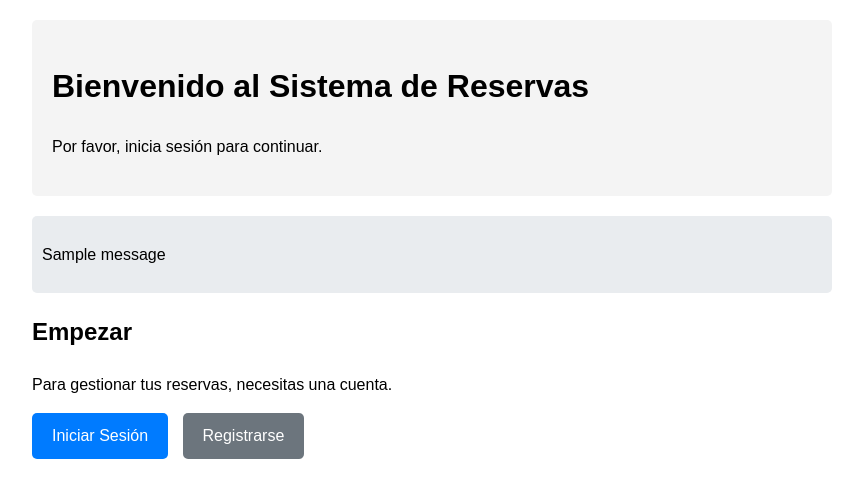
After one commit to CristianMz21/Sistema-de-Reservas-de-Eventos-Masivos, a Django app: page / in a window 1280 px wide. The commit adds this page. Shown: the top 498 px of the page, without its empty margins (208-1071 px from the left). Run offline with Django 5.2, Linux system fonts and the light colour scheme; tables that the repository leaves empty hold one stand-in row (values such as "Sample post"); one stand-in notice (Sample message) is shown.

Commit message:
update templates, create view home

```diff
--- a/config/urls.py
+++ b/config/urls.py
@@ -24,11 +24,13 @@ from rest_framework_simplejwt.views import (
 )
 
 from usuarios.views_api import UsuarioViewSet, CustomTokenObtainPairView
+from core.views import home
 
 router = DefaultRouter()
 router.register(r"usuarios", UsuarioViewSet)
 
 urlpatterns = [
+    path("", home, name="home"),
     path("admin/", admin.site.urls),
     path("user/", include("usuarios.urls")),
     # API routes
--- /dev/null
+++ b/core/templates/core/home.html
@@ -0,0 +1,47 @@
+<!DOCTYPE html>
+<html lang="es">
+<head>
+    <meta charset="UTF-8">
+    <meta name="viewport" content="width=device-width, initial-scale=1.0">
+    <title>Sistema de Reservas</title>
+    <style>
+        body { font-family: sans-serif; max-width: 800px; margin: 0 auto; padding: 20px; line-height: 1.6; }
+        header { background: #f4f4f4; padding: 20px; border-radius: 5px; margin-bottom: 20px; }
+        .btn { display: inline-block; padding: 10px 20px; background: #007bff; color: white; text-decoration: none; border-radius: 5px; margin-right: 10px; }
+        .btn.secondary { background: #6c757d; }
+    </style>
+</head>
+<body>
+
+<header>
+    <h1>Bienvenido al Sistema de Reservas</h1>
+    {% if user.is_authenticated %}
+        <p>Hola, <strong>{{ user.username }}</strong>! ({{ user.email }})</p>
+    {% else %}
+        <p>Por favor, inicia sesión para continuar.</p>
+    {% endif %}
+</header>
+
+<main>
+    {% if messages %}
+        <div style="background: #e9ecef; padding: 10px; margin-bottom: 20px; border-radius: 5px;">
+            {% for message in messages %}
+                <p class="{{ message.tags }}">{{ message }}</p>
+            {% endfor %}
+        </div>
+    {% endif %}
+
+    {% if user.is_authenticated %}
+        <h2>Panel de Control</h2>
+        <p>Aquí podrás ver tus próximas reservas y eventos.</p>
+        <a href="{% url 'logout' %}" class="btn secondary">Cerrar Sesión</a>
+    {% else %}
+        <h2>Empezar</h2>
+        <p>Para gestionar tus reservas, necesitas una cuenta.</p>
+        <a href="{% url 'login' %}" class="btn">Iniciar Sesión</a>
+        <a href="{% url 'register' %}" class="btn secondary">Registrarse</a>
+    {% endif %}
+</main>
+
+</body>
+</html>
--- a/core/views.py
+++ b/core/views.py
@@ -1,3 +1,5 @@
 from django.shortcuts import render
 
-# Create your views here.
+
+def home(request):
+    return render(request, "core/home.html")
```
Also changed, not shown: usuarios/templates/usuarios/login.html (+6 -30 lines).
